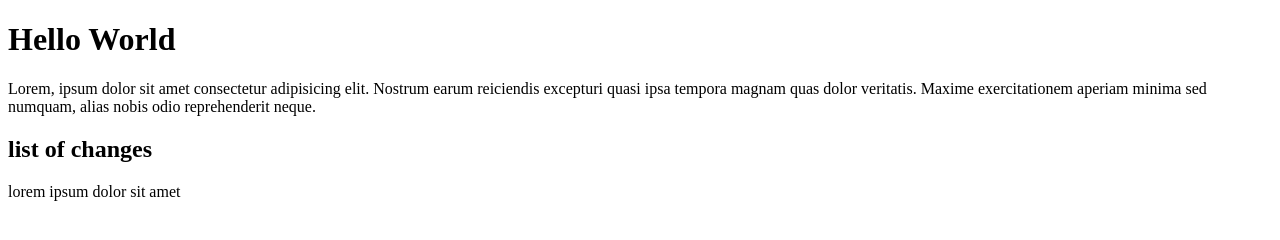
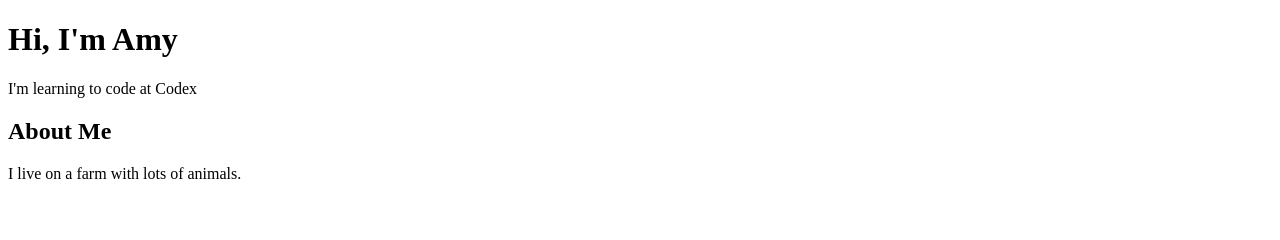
Before and after one commit to Zenspace-dev/week-1-checkpoint, a plain HTML site: page index.html in a window 1280 px wide. Drawn offline with Linux system fonts and the light colour scheme.

Commit message:
Add about me section to index.html

```diff
--- a/index.html
+++ b/index.html
@@ -3,13 +3,20 @@
 <head>
     <meta charset="UTF-8">
     <meta name="viewport" content="width=device-width, initial-scale=1.0">
-    <title>Document</title>
+    <title>Week 1 Checkpoint</title>
 </head>
 <body>
-    <h1>Hello World</h1>
-    <p>Lorem, ipsum dolor sit amet consectetur adipisicing elit. Nostrum earum reiciendis excepturi quasi ipsa tempora magnam quas dolor veritatis. Maxime exercitationem aperiam minima sed numquam, alias nobis odio reprehenderit neque.</p>
+    <h1>Hi, I'm Amy</h1>
+    <p>I'm learning to code at Codex</p>
 
-    <h2>list of changes</h2>
-    <p>lorem ipsum dolor sit amet</p>
+    <h2>About Me</h2>
+
+    <p>I live on a farm with lots of animals.</p>
+
+
+
+
+
+
 </body>
 </html>
```
Also changed, not shown: 1 other file.
